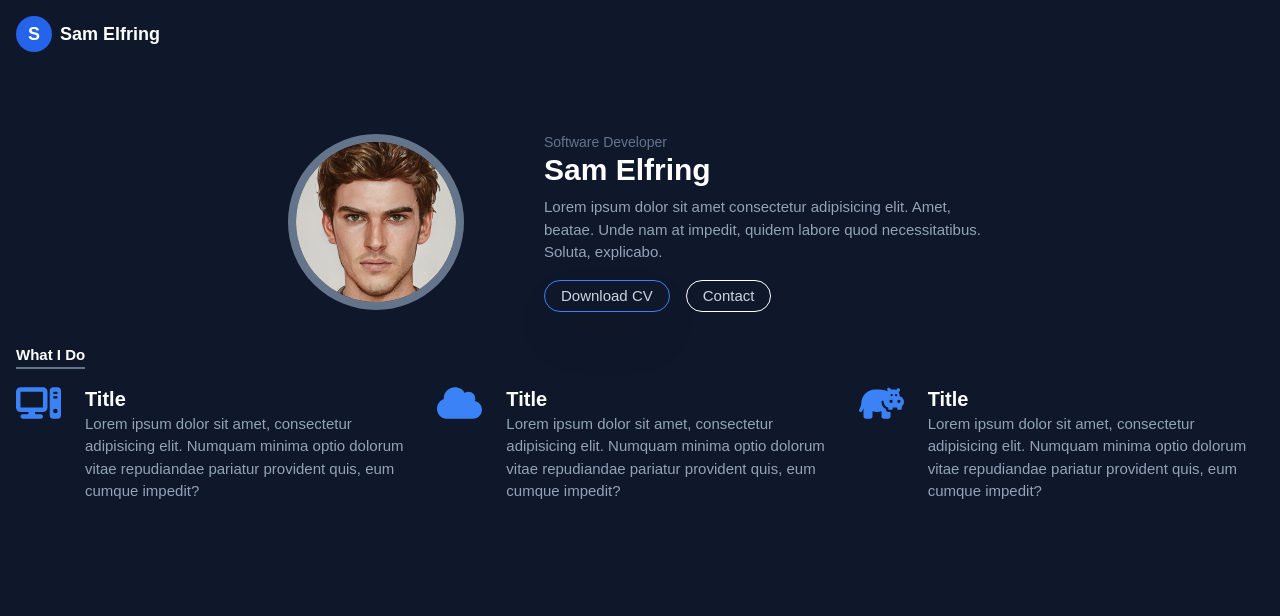
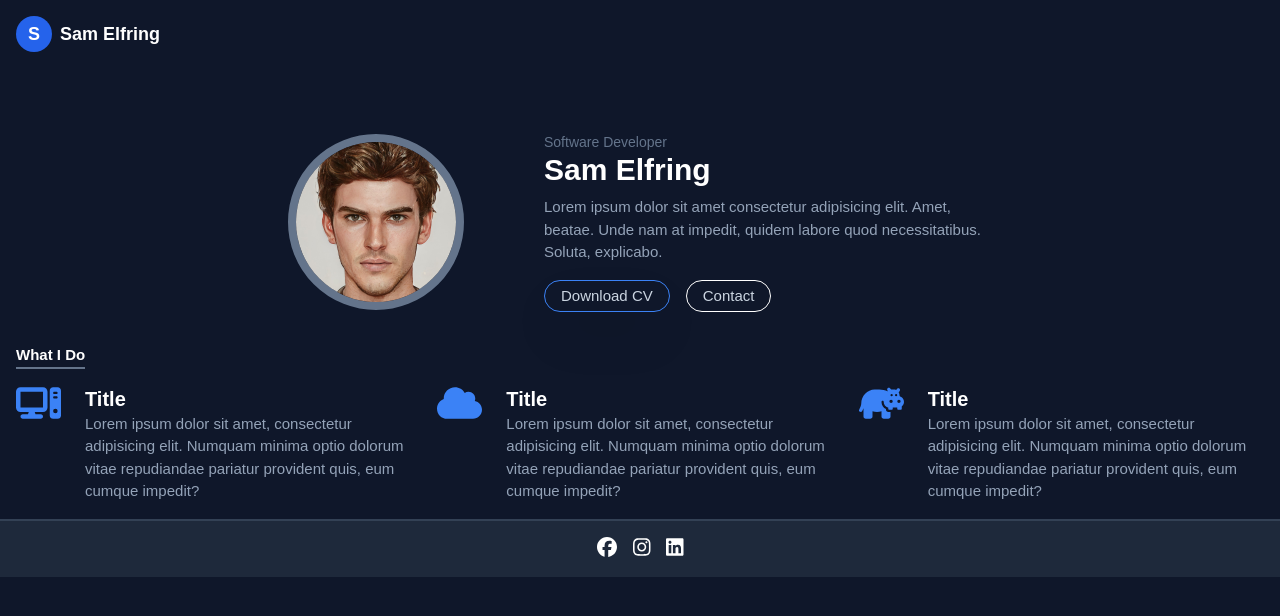
Before and after one commit to SamElfring/samelfring.dev, a Vue app: page / in a window 1280 px wide. Shown: the top 616 px of the page. Built offline with nearby package versions, Linux system fonts and the light colour scheme.

Commit message:
Added footer

```diff
--- a/src/App.vue
+++ b/src/App.vue
@@ -1,13 +1,18 @@
 <template>
-    <Header />
+    <div class="p-4">
+        <Header />
 
-    <Hero class="mt-4" />
+        <Hero class="mt-4" />
 
-    <AboutMe class="mt-8" />
+        <AboutMe class="mt-8" />
+    </div>
+
+    <Footer />
 </template>
 
 <script setup>
 import Header from './components/Header.vue';
 import Hero from './components/Hero.vue';
 import AboutMe from './components/about/AboutMe.vue';
+import Footer from './components/Footer.vue';
 </script>
--- a/src/assets/main.css
+++ b/src/assets/main.css
@@ -12,5 +12,5 @@
 }
 
 body {
-    @apply bg-slate-900 text-white p-4;
+    @apply bg-slate-900 text-white;
 }
--- /dev/null
+++ b/src/components/Footer.vue
@@ -0,0 +1,15 @@
+<template>
+    <div class="w-screen bg-slate-800 border-t-2 border-t-slate-700 p-4 flex justify-center flex gap-4">
+        <a href="https://www.facebook.com/sam.elfring.3/" target="_blank">
+            <font-awesome-icon icon="fa-brands fa-facebook" class="text-xl"></font-awesome-icon>
+        </a>
+
+        <a href="https://www.instagram.com/sam_elfring/" target="_blank">
+            <font-awesome-icon icon="fa-brands fa-instagram" class="text-xl"></font-awesome-icon>
+        </a>
+
+        <a href="https://www.linkedin.com/in/sam-elfring-061822194/" target="_blank">
+            <font-awesome-icon icon="fa-brands fa-linkedin" class="text-xl"></font-awesome-icon>
+        </a>
+    </div>
+</template>
```
